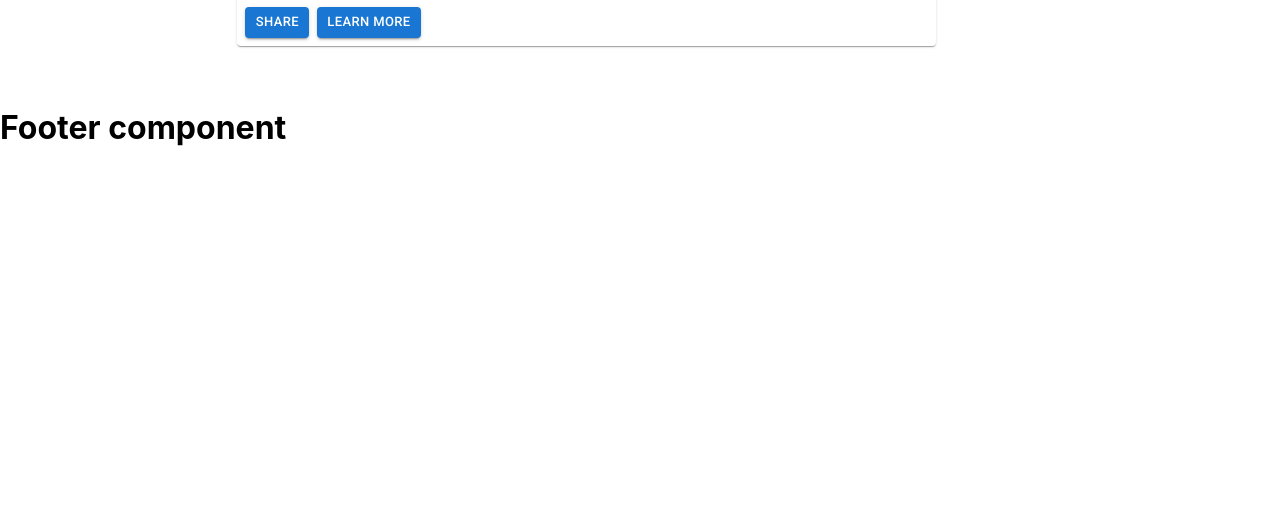
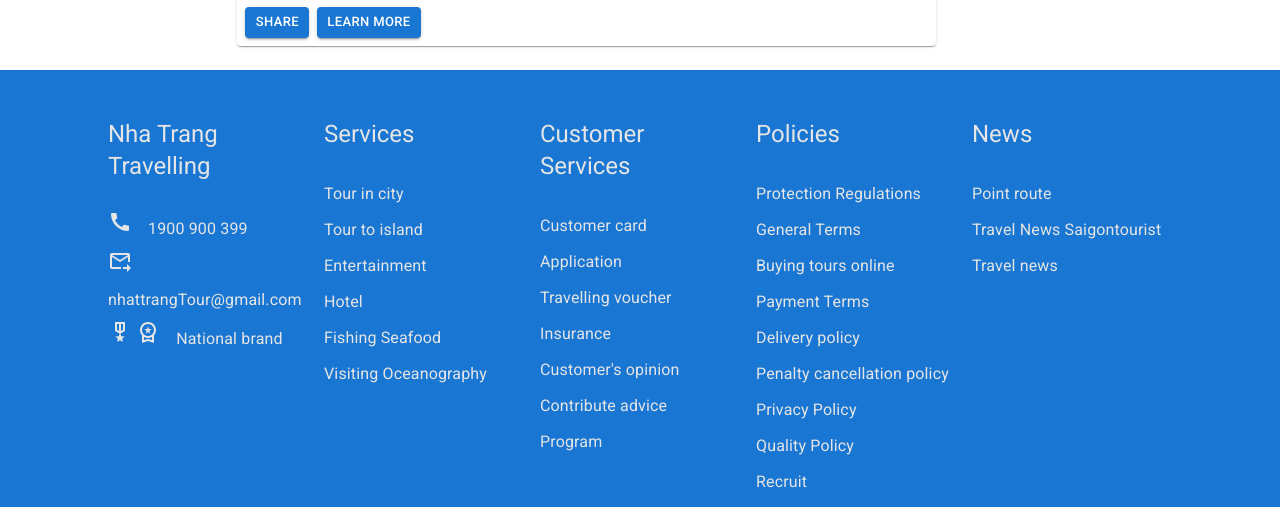
Before and after one commit to NhatThao05/travelling, a React (Create React App) app: page / in a window 1280 px wide. Shown: the part 2833-3340 px from the top of the page. Before the commit the page ends 3001 px from the top, so only its background shows below. Built offline with nearby package versions, Linux system fonts and the light colour scheme.

Commit message:
footer commit

```diff
--- a/src/App.js
+++ b/src/App.js
@@ -30,7 +30,6 @@ function App() {
           <Rightbar />
         </Grid>
       </Grid>
-      {/* <Chat /> */}
       <Footer />
     </>
   );
--- a/src/components/Footer.js
+++ b/src/components/Footer.js
@@ -1,7 +1,147 @@
+import {Box, Grid, ListItemText, Typography, List} from "@mui/material"
+import CallIcon from '@mui/icons-material/Call';
+import { makeStyles } from '@mui/styles';
+import ForwardToInboxOutlinedIcon from '@mui/icons-material/ForwardToInboxOutlined';
+import MilitaryTechOutlinedIcon from '@mui/icons-material/MilitaryTechOutlined';
+import WorkspacePremiumOutlinedIcon from '@mui/icons-material/WorkspacePremiumOutlined';
 
-
+const useStyles = makeStyles((theme) => ({
+ icon: {
+  marginRight: theme.spacing(2),
+ },
+ title: {
+  fontWeight: 'bolder'
+ }
+}))
 export default function Footer() {
+ const classes = useStyles();
  return (
-  <h1>Footer component</h1>
+  <Box style={{background: '#1976D2', color: "#E5E5E5", zIndex: 1, position: "relative"}}>
+   <Grid container spacing={2} justifyContent="center">
+    <Grid item md={6} lg={2} sx={{marginTop: 4}}>
+     <Typography variant="h5" className={classes.title}>Nha Trang Travelling</Typography>
+     <Box sx={{mt: 2}}>
+      <List>
+       <ListItemText>
+        <Typography lineHeight={2} variant="body1"><CallIcon className={classes.icon}/>1900 900 399</Typography>
+       </ListItemText>
+       <ListItemText>
+        <Typography lineHeight={2} variant="body1"><ForwardToInboxOutlinedIcon className={classes.icon}/>nhattrangTour@gmail.com</Typography>
+       </ListItemText>
+       <ListItemText>
+        <Typography lineHeight={2} variant="body1"><MilitaryTechOutlinedIcon /> <WorkspacePremiumOutlinedIcon className={classes.icon}/>National brand</Typography>
+       </ListItemText>
+      </List>
+     </Box>
+    </Grid>
+    {/*  */}
+    <Grid item md={6} lg={2} sx={{marginTop: 4}}>
+     <Typography variant="h5" className={classes.title}>Services</Typography>
+     <Box sx={{mt: 2}}>
+      <List>
+       <ListItemText>
+        <Typography lineHeight={2} variant="body1">Tour in city</Typography>
+       </ListItemText>
+       <ListItemText>
+        <Typography lineHeight={2} variant="body1">Tour to island</Typography>
+       </ListItemText>
+       <ListItemText>
+        <Typography lineHeight={2} variant="body1">Entertainment</Typography>
+       </ListItemText>
+       <ListItemText>
+        <Typography lineHeight={2} variant="body1">Hotel</Typography>
+       </ListItemText>
+       <ListItemText>
+        <Typography lineHeight={2} variant="body1">Fishing Seafood</Typography>
+       </ListItemText>
+       <ListItemText>
+        <Typography lineHeight={2} variant="body1">Visiting Oceanography</Typography>
+       </ListItemText>
+      </List>
+     </Box>
+    </Grid>
+    {/*  */}
+    <Grid item md={6} lg={2} sx={{marginTop: 4}}>
+     <Typography variant="h5" className={classes.title}>Customer Services</Typography>
+     <Box sx={{mt: 2}}>
+      <List>
+       <ListItemText>
+        <Typography lineHeight={2} variant="body1">Customer card</Typography>
+       </ListItemText>
+       <ListItemText>
+        <Typography lineHeight={2} variant="body1">Application</Typography>
+       </ListItemText>
+       <ListItemText>
+        <Typography lineHeight={2} variant="body1">Travelling voucher</Typography>
+       </ListItemText>
+       <ListItemText>
+        <Typography lineHeight={2} variant="body1">Insurance</Typography>
+       </ListItemText>
+       <ListItemText>
+        <Typography lineHeight={2} variant="body1">Customer's opinion</Typography>
+       </ListItemText>
+       <ListItemText>
+        <Typography lineHeight={2} variant="body1">Contribute advice</Typography>
+       </ListItemText>
+       <ListItemText>
+        <Typography lineHeight={2} variant="body1">Program</Typography>
+       </ListItemText>
+      </List>
+     </Box>
+    </Grid>
+    {/*  */}
+    <Grid item md={6} lg={2} sx={{marginTop: 4}}>
+     <Typography variant="h5" className={classes.title}>Policies</Typography>
+     <Box sx={{mt: 2}}>
+      <List>
+       <ListItemText>
+        <Typography lineHeight={2} variant="body1">Protection Regulations</Typography>
+       </ListItemText>
+       <ListItemText>
+        <Typography lineHeight={2} variant="body1">General Terms</Typography>
+       </ListItemText>
+       <ListItemText>
+        <Typography lineHeight={2} variant="body1">Buying tours online</Typography>
+       </ListItemText>
+       <ListItemText>
+        <Typography lineHeight={2} variant="body1">Payment Terms</Typography>
+       </ListItemText>
+       <ListItemText>
+        <Typography lineHeight={2} variant="body1">Delivery policy</Typography>
+       </ListItemText>
+       <ListItemText>
+        <Typography lineHeight={2} variant="body1">Penalty cancellation policy</Typography>
+       </ListItemText>
+       <ListItemText>
+        <Typography lineHeight={2} variant="body1">Privacy Policy</Typography>
+       </ListItemText>
+       <ListItemText>
+        <Typography lineHeight={2} variant="body1">Quality Policy</Typography>
+       </ListItemText>
+       <ListItemText>
+        <Typography lineHeight={2} variant="body1">Recruit</Typography>
+       </ListItemText>
+      </List>
+     </Box>
+    </Grid>
+    {/*  */}
+    <Grid item md={6} lg={2} sx={{marginTop: 4}}>
+     <Typography variant="h5" className={classes.title}>News</Typography>
+     <Box sx={{mt: 2}}>
+      <List>
+       <ListItemText>
+        <Typography lineHeight={2} variant="body1">Point route</Typography>
+       </ListItemText>
+       <ListItemText>
+        <Typography lineHeight={2} variant="body1">Travel News Saigontourist</Typography>
+       </ListItemText>
+       <ListItemText>
+        <Typography lineHeight={2} variant="body1">Travel news</Typography>
+       </ListItemText>
+      </List>
+     </Box>
+    </Grid>
+   </Grid>
+  </Box>
  )
 }
--- a/src/components/RightBar.js
+++ b/src/components/RightBar.js
@@ -81,7 +81,6 @@ export default function Rightbar () {
      </Box>
      <Divider flexItem style={{marginBottom: 5}}/>
      <Chat />
-
    </Container>
  );
 };
```
